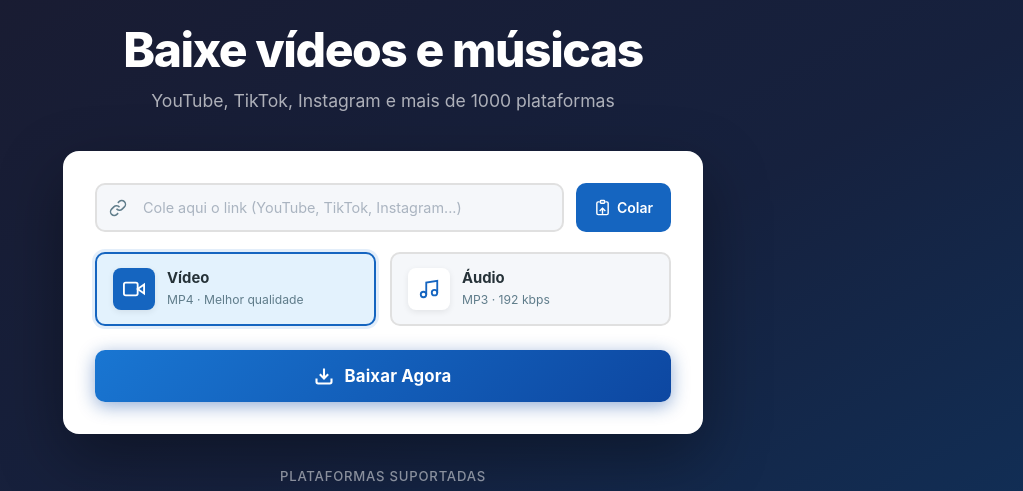
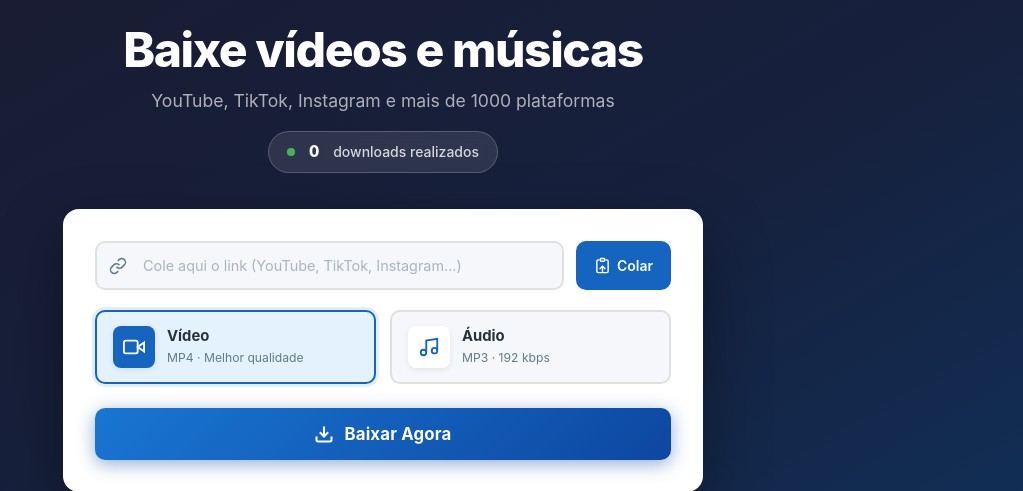
Before and after one commit to andrebauru/OmniDownloader, a PHP site: page / in a window 1280 px wide. Shown: the part 75-566 px from the top of the page, without its empty margins (257-1280 px from the left). Run offline with PHP 8.4, Linux system fonts and the light colour scheme.

Commit message:
feat: add download counter with animated display
- includes/counter.php: contador atômico em arquivo com flock() para
  escrita concorrente segura (data/downloads.count)
- stats.php: endpoint GET que retorna contagem atual como JSON
- download.php: chama incrementDownloadCount() antes do streaming
- index.php: widget no hero com contagem renderizada no servidor
  (data-target) e indicador verde pulsante
- app.js: animação ease-out cubic de 0 até o valor real no load;
  refreshCounter() após cada download bem-sucedido atualiza o número
- assets/css/style.css: estilos do widget + animação pulse-dot
- robots.txt: bloqueia /stats.php, /data/, /includes/
- .gitignore: exclui data/downloads.count (arquivo de runtime)
- data/.htaccess: nega acesso HTTP direto ao diretório de dados

Co-authored-by: Copilot <223556219+Copilot@users.noreply.github.com>

```diff
--- a/assets/css/style.css
+++ b/assets/css/style.css
@@ -109,6 +109,49 @@ body {
     font-size: clamp(0.9rem, 2.5vw, 1.1rem);
     color: rgba(255, 255, 255, 0.65);
     font-weight: 400;
+}
+
+/* ---- Stats Counter Widget ---------------------------------------- */
+
+.stats-widget {
+    display: inline-flex;
+    align-items: center;
+    gap: 0.5rem;
+    margin-top: 1rem;
+    padding: 0.45rem 1.125rem;
+    background: rgba(255, 255, 255, 0.1);
+    border: 1px solid rgba(255, 255, 255, 0.2);
+    border-radius: 999px;
+    font-size: 0.875rem;
+    color: rgba(255, 255, 255, 0.8);
+    backdrop-filter: blur(6px);
+    -webkit-backdrop-filter: blur(6px);
+}
+
+.stats-dot {
+    width: 8px;
+    height: 8px;
+    background: #4CAF50;
+    border-radius: 50%;
+    flex-shrink: 0;
+    animation: pulse-dot 2.2s ease-in-out infinite;
+}
+
+@keyframes pulse-dot {
+    0%, 100% { opacity: 1;   transform: scale(1);    box-shadow: 0 0 0 0 rgba(76, 175, 80, 0.5); }
+    50%       { opacity: 0.7; transform: scale(0.85); box-shadow: 0 0 0 4px rgba(76, 175, 80, 0); }
+}
+
+.stats-number {
+    font-weight: 800;
+    font-size: 1rem;
+    color: #ffffff;
+    font-variant-numeric: tabular-nums;
+    min-width: 2ch;
+}
+
+.stats-label {
+    font-weight: 500;
 }
 
 /* ---- Card -------------------------------------------------------- */
--- a/assets/js/app.js
+++ b/assets/js/app.js
@@ -176,7 +176,10 @@ downloadForm.addEventListener('submit', () => {
             deleteCookie('fileDownloadToken');
             stopPolling();
             // Brief delay so the browser save dialog can appear before we reset UI
-            setTimeout(showForm, 1500);
+            setTimeout(() => {
+                showForm();
+                refreshCounter();
+            }, 1500);
         }
     }, 500);
 
@@ -219,3 +222,40 @@ tryAgainBtn.addEventListener('click', () => {
     showForm();
     urlInput.focus();
 });
+
+// ---- Download Counter -------------------------------------------------- //
+
+const counterEl = document.getElementById('downloadCount');
+
+function animateCount(el, from, to, duration) {
+    if (from >= to) {
+        el.textContent = to.toLocaleString('pt-BR');
+        return;
+    }
+    const startTime = performance.now();
+    function step(now) {
+        const progress = Math.min((now - startTime) / duration, 1);
+        const eased    = 1 - Math.pow(1 - progress, 3); // ease-out cubic
+        el.textContent = Math.round(from + (to - from) * eased).toLocaleString('pt-BR');
+        if (progress < 1) requestAnimationFrame(step);
+    }
+    requestAnimationFrame(step);
+}
+
+async function refreshCounter() {
+    try {
+        const res  = await fetch('stats.php');
+        const data = await res.json();
+        if (typeof data.count === 'number' && counterEl) {
+            const current = parseInt(counterEl.textContent.replace(/\D/g, '')) || 0;
+            animateCount(counterEl, current, data.count, 900);
+        }
+    } catch { /* silently ignore */ }
+}
+
+// Animate counter from 0 to real value on page load
+if (counterEl) {
+    const target = parseInt(counterEl.dataset.target) || 0;
+    // Small delay so the page has rendered before animating
+    setTimeout(() => animateCount(counterEl, 0, target, 1200), 400);
+}
--- a/download.php
+++ b/download.php
@@ -120,6 +120,10 @@ $fileName = basename($filePath);
 $fileSize = filesize($filePath);
 $mimeType = ($format === 'mp3') ? 'audio/mpeg' : 'video/mp4';
 
+// ---- Increment Download Counter ----------------------------------------- //
+require_once __DIR__ . '/includes/counter.php';
+incrementDownloadCount();
+
 // ---- Set Download Token Cookie ------------------------------------------ //
 // The frontend JS polls for this cookie to detect when the download starts.
 
--- /dev/null
+++ b/includes/counter.php
@@ -0,0 +1,44 @@
+<?php
+/**
+ * Download counter — file-based with exclusive locking for safe concurrent writes.
+ * Stored in data/downloads.count as a plain integer.
+ */
+
+define('COUNTER_FILE', __DIR__ . '/../data/downloads.count');
+
+function getDownloadCount(): int
+{
+    if (!file_exists(COUNTER_FILE)) {
+        return 0;
+    }
+    $val = @file_get_contents(COUNTER_FILE);
+    return $val !== false ? (int) $val : 0;
+}
+
+function incrementDownloadCount(): int
+{
+    $dir = dirname(COUNTER_FILE);
+    if (!is_dir($dir)) {
+        @mkdir($dir, 0755, true);
+    }
+
+    $fp = @fopen(COUNTER_FILE, 'c+'); // create if not exists, no truncate
+    if (!$fp) {
+        return 0;
+    }
+
+    flock($fp, LOCK_EX);
+
+    $count = (int) fread($fp, 32);
+    $count++;
+
+    ftruncate($fp, 0);
+    rewind($fp);
+    fwrite($fp, (string) $count);
+    fflush($fp);
+
+    flock($fp, LOCK_UN);
+    fclose($fp);
+
+    return $count;
+}
--- a/index.php
+++ b/index.php
@@ -1,5 +1,8 @@
 <?php
 $downloadToken = bin2hex(random_bytes(16));
+
+require_once __DIR__ . '/includes/counter.php';
+$downloadCount = getDownloadCount();
 
 // Detect protocol and host for canonical/OG URLs
 $protocol  = (!empty($_SERVER['HTTPS']) && $_SERVER['HTTPS'] !== 'off') ? 'https' : 'http';
@@ -152,6 +155,12 @@ $ogImage   = $siteUrl . '/assets/img/og-image.png';
                 <div class="hero">
                     <h1 class="hero-title">Baixe vídeos e músicas</h1>
                     <p class="hero-subtitle">YouTube, TikTok, Instagram e mais de 1000 plataformas</p>
+                    <div class="stats-widget" aria-live="polite">
+                        <span class="stats-dot" aria-hidden="true"></span>
+                        <span id="downloadCount" class="stats-number"
+                              data-target="<?= $downloadCount ?>">0</span>
+                        <span class="stats-label">downloads realizados</span>
+                    </div>
                 </div>
 
                 <!-- Download Card -->
--- a/robots.txt
+++ b/robots.txt
@@ -3,5 +3,8 @@ Allow: /
 Disallow: /download.php
 Disallow: /api.php
 Disallow: /search.php
+Disallow: /stats.php
+Disallow: /data/
+Disallow: /includes/
 
 Sitemap: https://omnidownloader.andretsc.dev/sitemap.xml
```
Also changed, not shown: search.php (added, +125 -0 lines), stats.php (added, +13 -0 lines), data/.htaccess (added), 1 other file.
